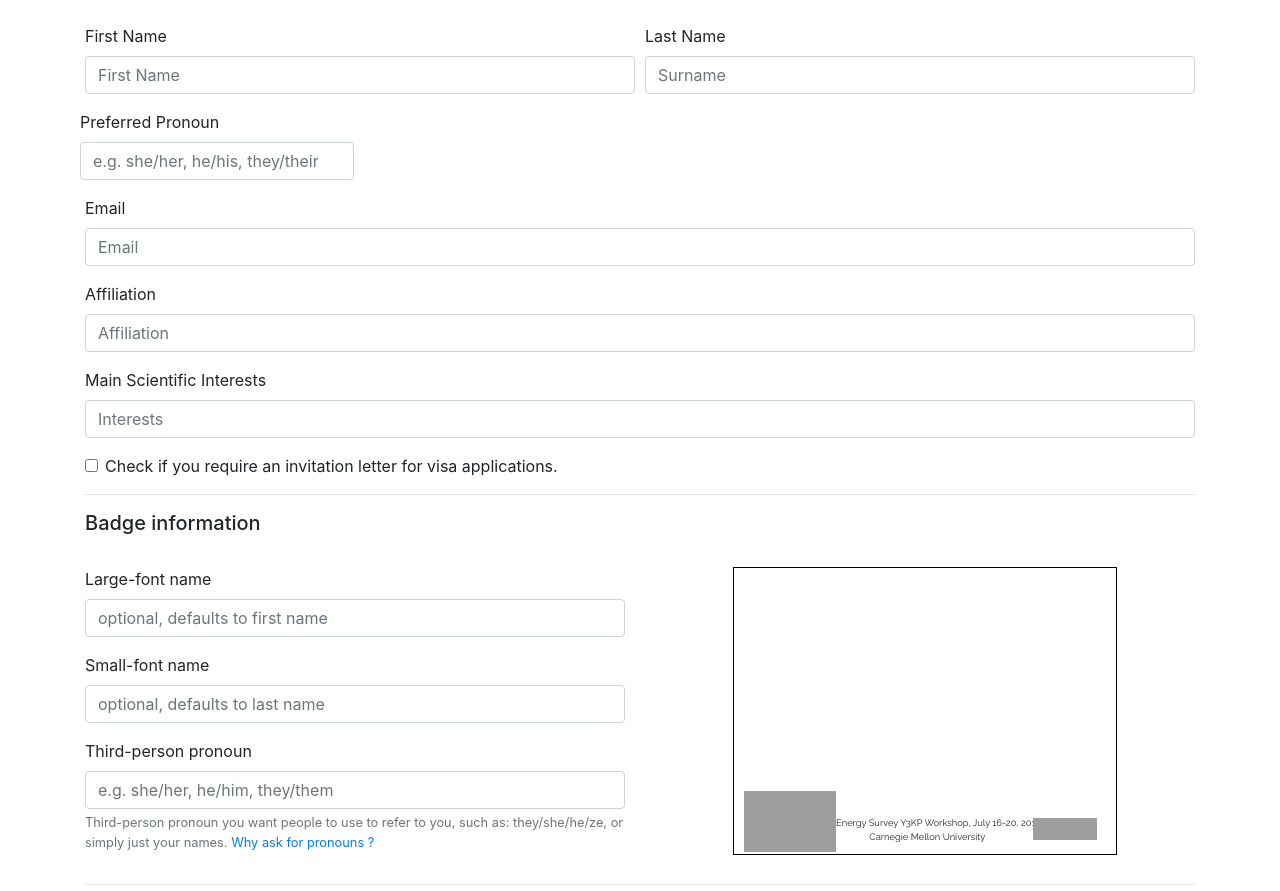
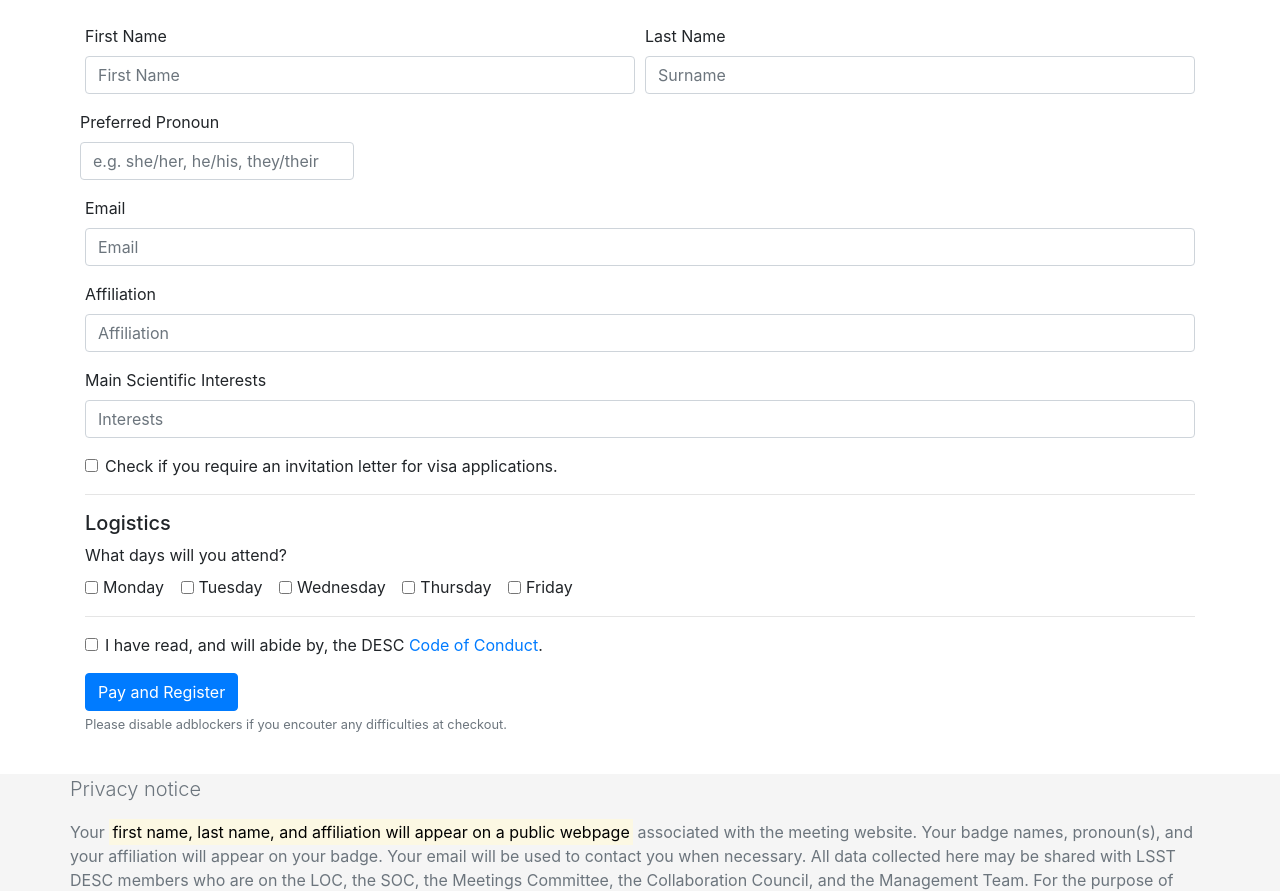
Before and after one commit to ssamuroff/ssamuroff.github.io, a plain HTML site: page meeting-registration-form/index.html in a window 1280 px wide. Shown: the part 70-961 px from the top of the page. Drawn offline with nearby package versions, Linux system fonts and the light colour scheme; grey boxes are pictures that could not be loaded.

Commit message:
experimenting

```diff
--- a/meeting-registration-form/index.html
+++ b/meeting-registration-form/index.html
@@ -142,53 +142,6 @@ body {
       </div>
 
     <hr>
-    <h5>Badge information</h5>
-    <br>
-    <div class="row">
-      <div class="col-sm">
-        <div class="form-group">
-          <label for="lname">Large-font name</label>
-          <input type="text" class="form-control" name="lname" id="lname" placeholder="optional, defaults to first name" maxlength="100">
-        </div>
-        <div class="form-group">
-          <label for="sname">Small-font name</label>
-          <input type="text" class="form-control" name="sname" id="sname" placeholder="optional, defaults to last name" maxlength="100">
-        </div>
-        <div class="form-group">
-          <label for="pronoun">Third-person pronoun</label>
-          <input type="text" class="form-control" name="pronoun" id="pronoun" placeholder="e.g. she/her, he/him, they/them" required maxlength="100">
-          <small id="inputPronounHelp" class="form-text text-muted">Third-person pronoun you want people to use to refer to you, such as: they/she/he/ze, or simply just your names.
-       <a href="https://confluence.slac.stanford.edu/display/LSSTDESC/Personal+Pronouns" target="_blank">Why ask for pronouns ?</a></small>
-        <div class="invalid-feedback">Please provide your choice of pronoun.</div>
-        </div>
-      </div>
-      <div class="col-sm">
-        <div id="badge">
-          <div id="lname-d">
-            <span id="lname-s"></span>
-          </div>
-          <div id="sname-d">
-            <span id="sname-s"></span>
-          </div>
-          <div id="affili-d">
-            <span id="affili-s"></span>
-          </div>
-          <div id="pronoun-d">
-            <span id="pronoun-s"></span>
-          </div>
-          <div id="event-d">
-            <span id="event-s">Dark Energy Survey Y3KP Workshop, July 16-20, 2018 </span>
-          </div>
-          <div id="location-d">
-            <span id="location-s">Carnegie Mellon University</span>
-          </div>
-          <div id="logo1" class="logo"></div>
-          <div id="logo2" class="logo"></div>
-        </div>
-      </div>
-    </div>
-
-    <hr>
     <h5>Logistics</h5>
     <div class="form-group">
       <label for="inputAttendance">What days will you attend?</label>
```
